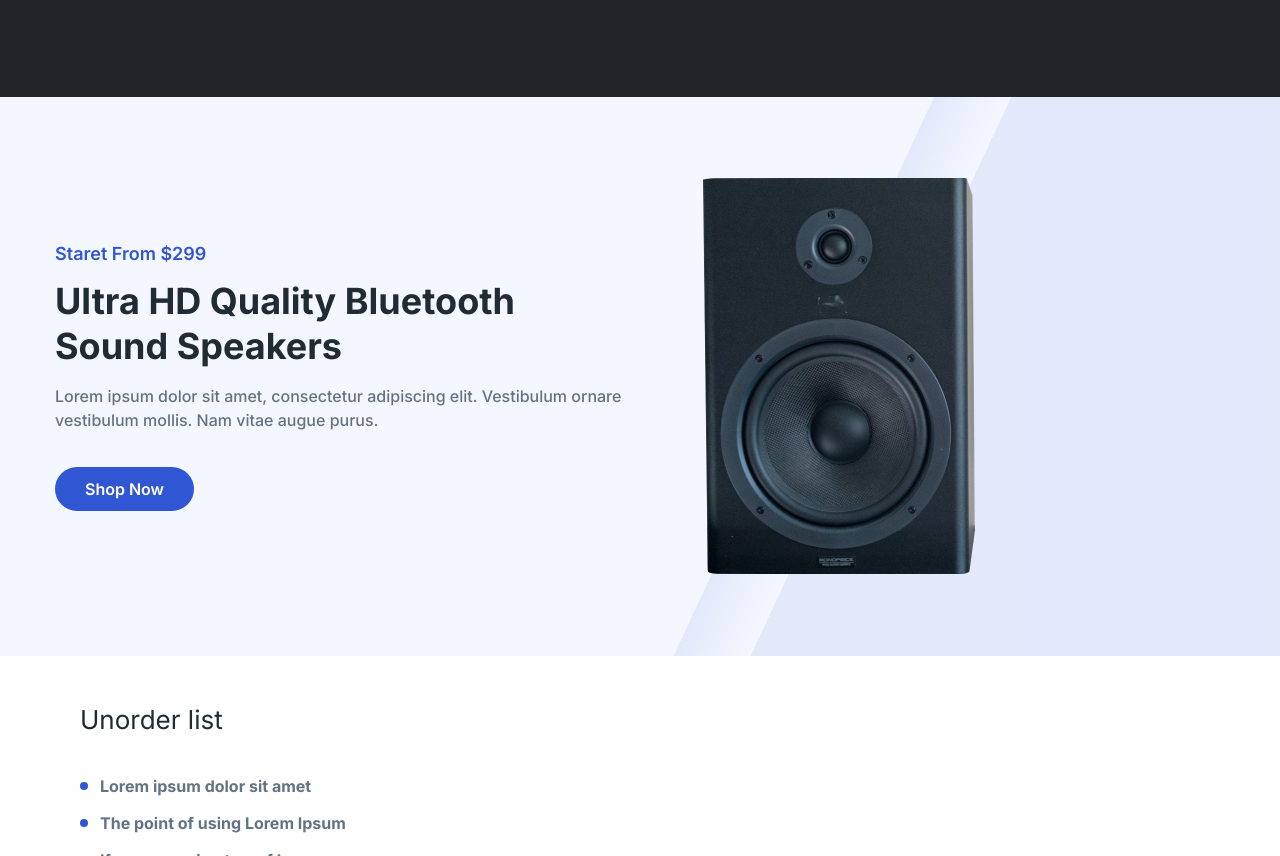
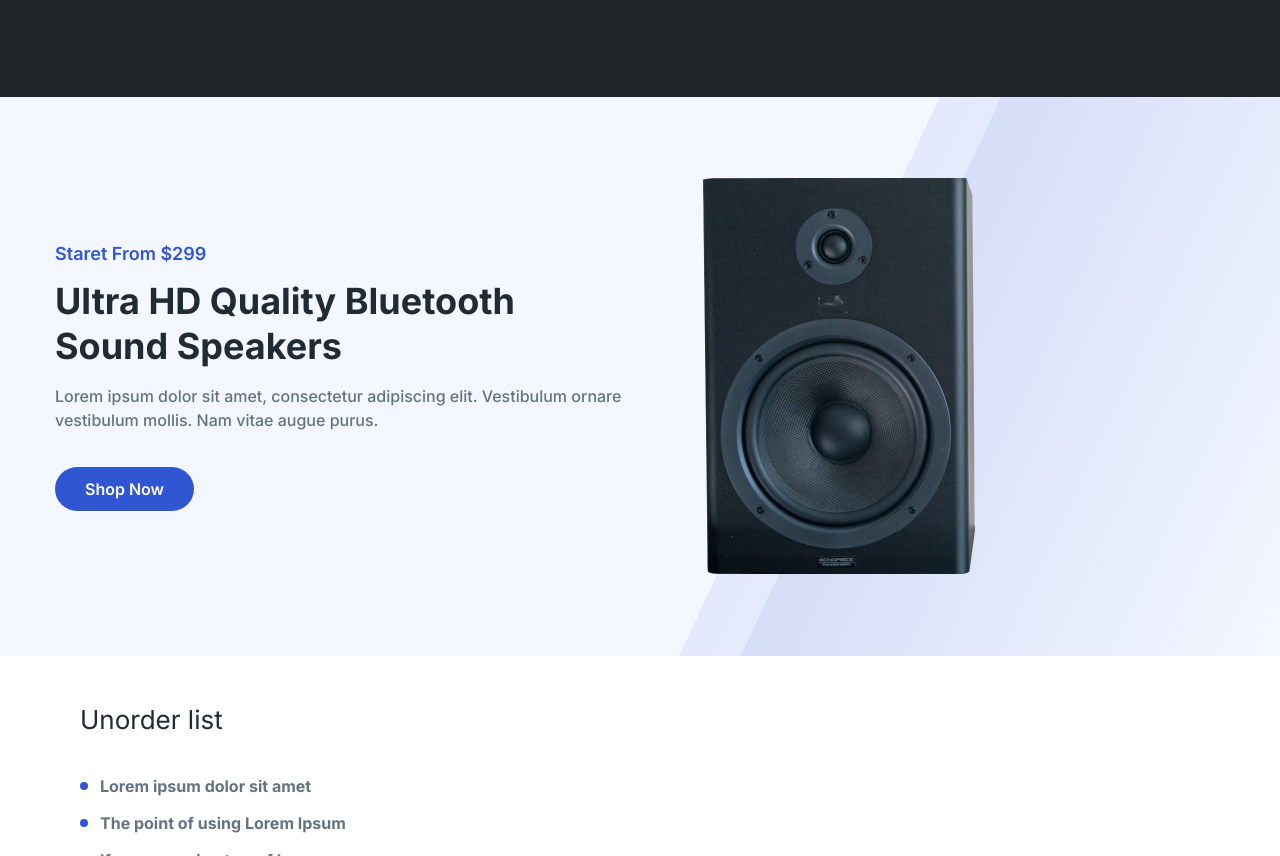
Before and after one commit to SaapereAude/lessons, a plain HTML site: page lesson_7/index.html in a window 1280 px wide. Shown: the part 503-1359 px from the top of the page. Drawn offline with Linux system fonts and the light colour scheme.

Commit message:
Update style.css

```diff
--- a/lesson_7/css/style.css
+++ b/lesson_7/css/style.css
@@ -44,8 +44,7 @@
 /* Main (TailGrids-Example Templates - Homepage) */
 .tailgrids{
 	padding: 145px 0;
-	background: url("../img/tailgrids/example_templates/1.png") 69.69%  no-repeat, #F4F7FF
-	linear-gradient(115deg, rgba(48,86,211,0) 60.63%, rgba(48,86,211,0.0844712885154062) 60.63%, rgba(48,86,211,0) 65.63%, rgba(48,86,211,0.0844712885154062) 65%);
+	background: url("../img/tailgrids/example_templates/1.png") 69.69%  no-repeat, linear-gradient(115deg, rgba(0,0,0,0) 65%, rgba(48,86,211,0.0844712885154062) 65%, rgba(48,86,211,0) 99%), linear-gradient(115deg, rgba(0,0,0,0) 61%, rgba(48,86,211,0.0844712885154062) 61%, rgba(48,86,211,0) 99%), #F4F7FF;
 }
 .tailgrids__container {
 	margin: 0 auto;
```
